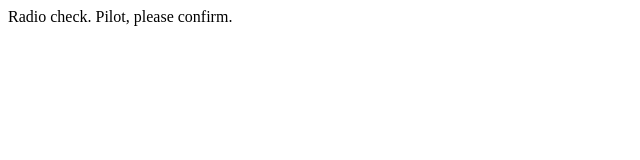
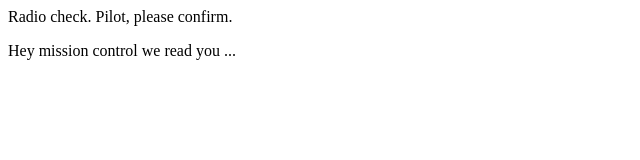
Before and after one commit to sodangbe/communication-log, a plain HTML site: page index.html in a window 1280 px wide. Shown: the whole page, without its empty margins (0-640 px from the left). Drawn offline with Linux system fonts and the light colour scheme.

Commit message:
added a paragraph

```diff
--- a/index.html
+++ b/index.html
@@ -1,5 +1,6 @@
 <html>
 <body>
    <p>Radio check. Pilot, please confirm.</p>
+   <p>Hey mission control we read you ...</p>
 </body>
 </html>
```
